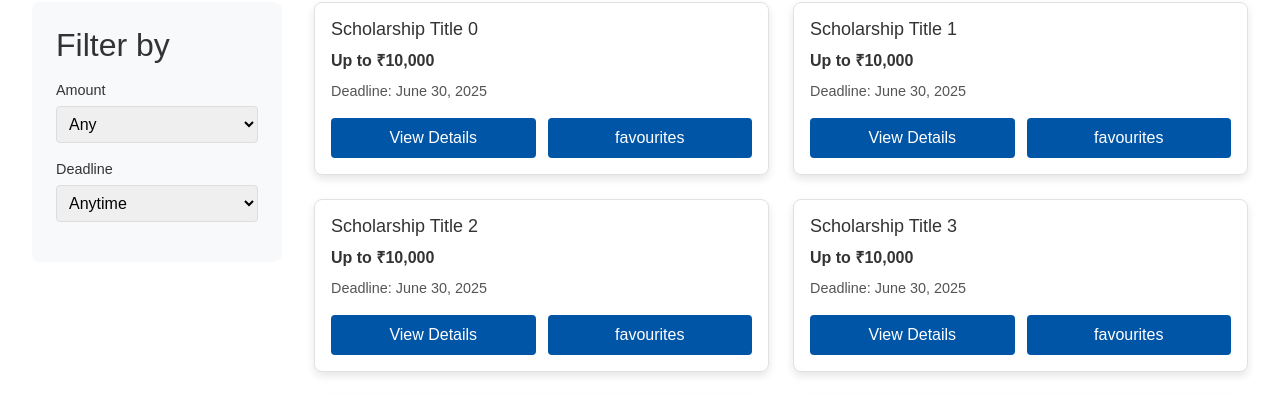
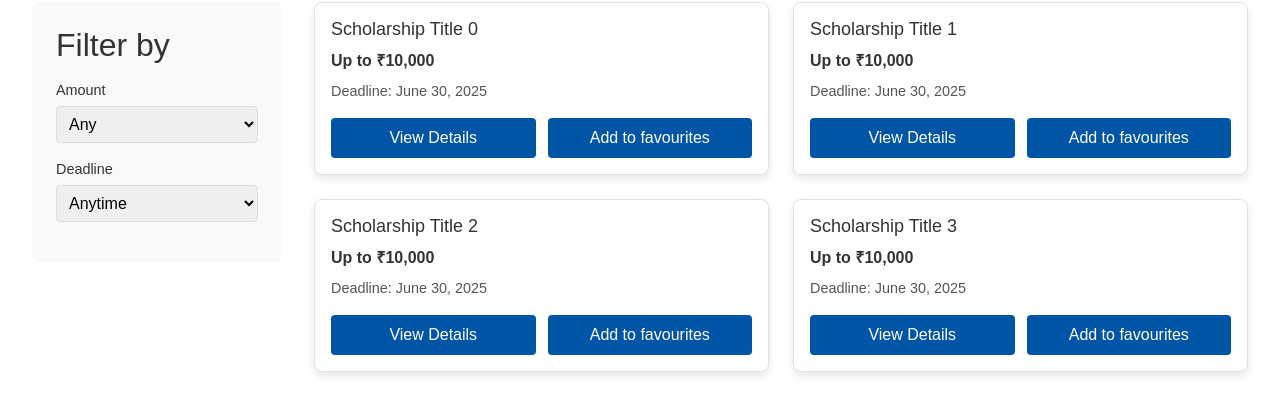
Before and after one commit to Asahu25/Scholarship-Finder, a React (Vite) app in the folder scholarship-finder/: page /home in a window 1280 px wide. Shown: the part 385-779 px from the top of the page. Built offline with nearby package versions, Linux system fonts and the light colour scheme.

Commit message:
styled home page

```diff
--- a/scholarship-finder/index.html
+++ b/scholarship-finder/index.html
@@ -3,8 +3,8 @@
   <head>
     <meta charset="UTF-8" />
     <link rel="icon" type="image/svg+xml" href="/vite.svg" />
-    <meta name="viewport" content="width=device-width, initial-scale=1.0" />
-    <title>login page</title>
+    <meta name="viewport" content="width=device-wizdth, initial-scale=1.0" />
+    <title>Scholar Compass</title>
   </head>
   <body>
     <div id="root"></div>
--- a/scholarship-finder/src/Pages/LoginPage.jsx
+++ b/scholarship-finder/src/Pages/LoginPage.jsx
@@ -8,7 +8,7 @@ import GoogleButton from '../components/GoogleButton'
 import Loader from '../components/CircularLoader';
 
 function LoginPage() {
-  const [action, setAction] = useState("Sign Up")
+  const [action, setAction] = useState("Login")
 
   return (
     <div className="main-container">
--- a/scholarship-finder/src/Pages/ScholarshipIndex.jsx
+++ b/scholarship-finder/src/Pages/ScholarshipIndex.jsx
@@ -1,7 +1,17 @@
 import React from 'react';
 import '../Styles/ScholarshipIndex.css';
+import { useState } from 'react'
 
 const ScholarshipHome = () => {
+    const [favourites, setFavourites] = useState({});
+
+  const toggleFavourite = (id) => {
+    setFavourites((prev) => ({
+      ...prev,
+      [id]: !prev[id]
+    }));
+  };
+
   return (
     <div className="scholarship-container">
       <header className="hero-section">
@@ -58,7 +68,12 @@ const ScholarshipHome = () => {
               <p className="deadline">Deadline: June 30, 2025</p>
               <div className="card-buttons">
                 <button>View Details</button>
-                <button>favourites</button>
+                <button
+                  className={`fav-button ${favourites[id] ? 'added' : ''}`}
+                  onClick={() => toggleFavourite(id)}
+                >
+                  {favourites[id] ? 'Added to favourites' : 'Add to favourites'}
+                </button>
               </div>
             </article>
           ))}
--- a/scholarship-finder/src/Styles/ScholarshipIndex.css
+++ b/scholarship-finder/src/Styles/ScholarshipIndex.css
@@ -206,5 +206,11 @@ html, body, #root {
 
 .card-buttons button:hover {
   background: #ffb700;
+  /* background: #28a745; */
   transform: scale(1.05);
 }
+
+.fav-button.added {
+  background-color: #28a745; /* green */
+  color: white;
+}
```
